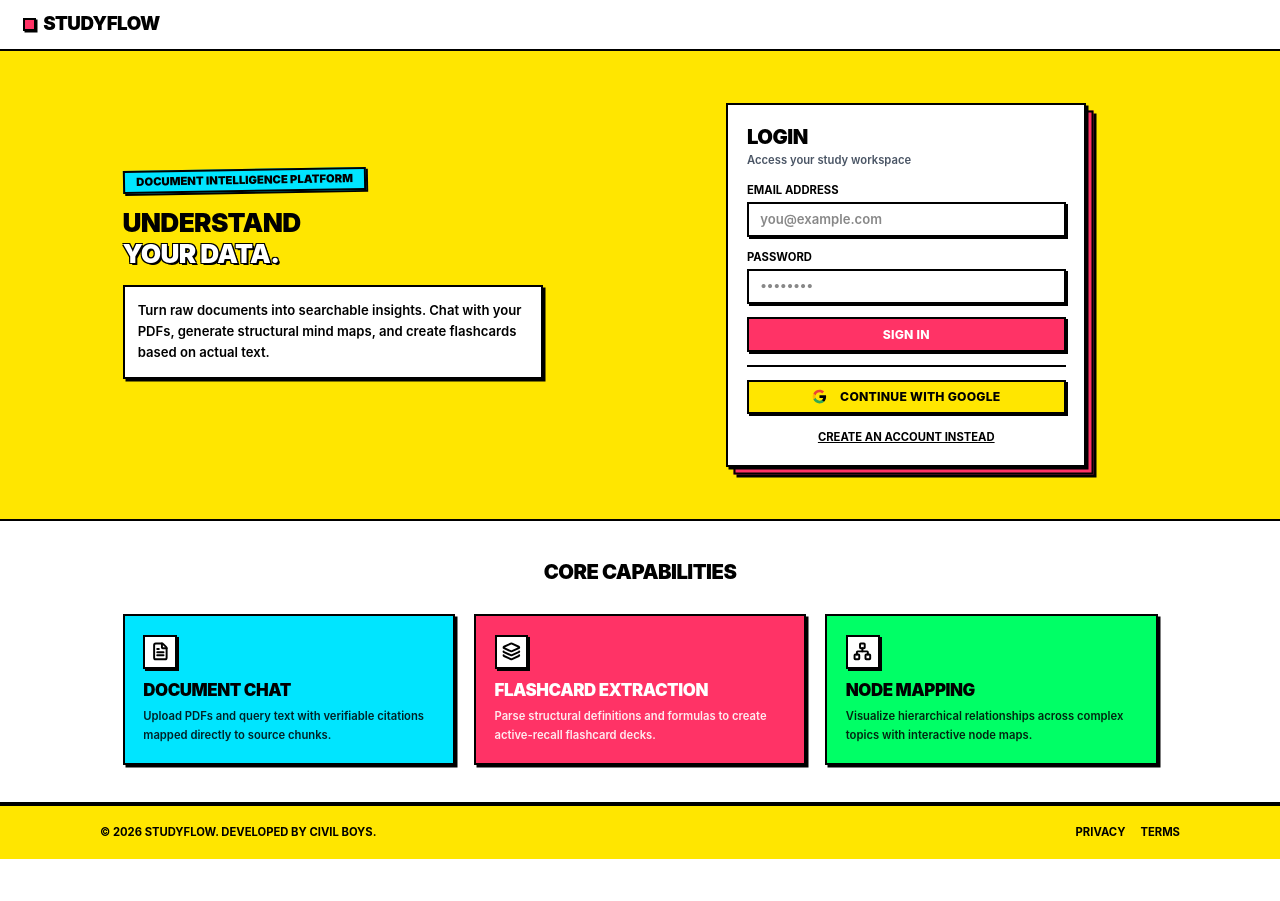
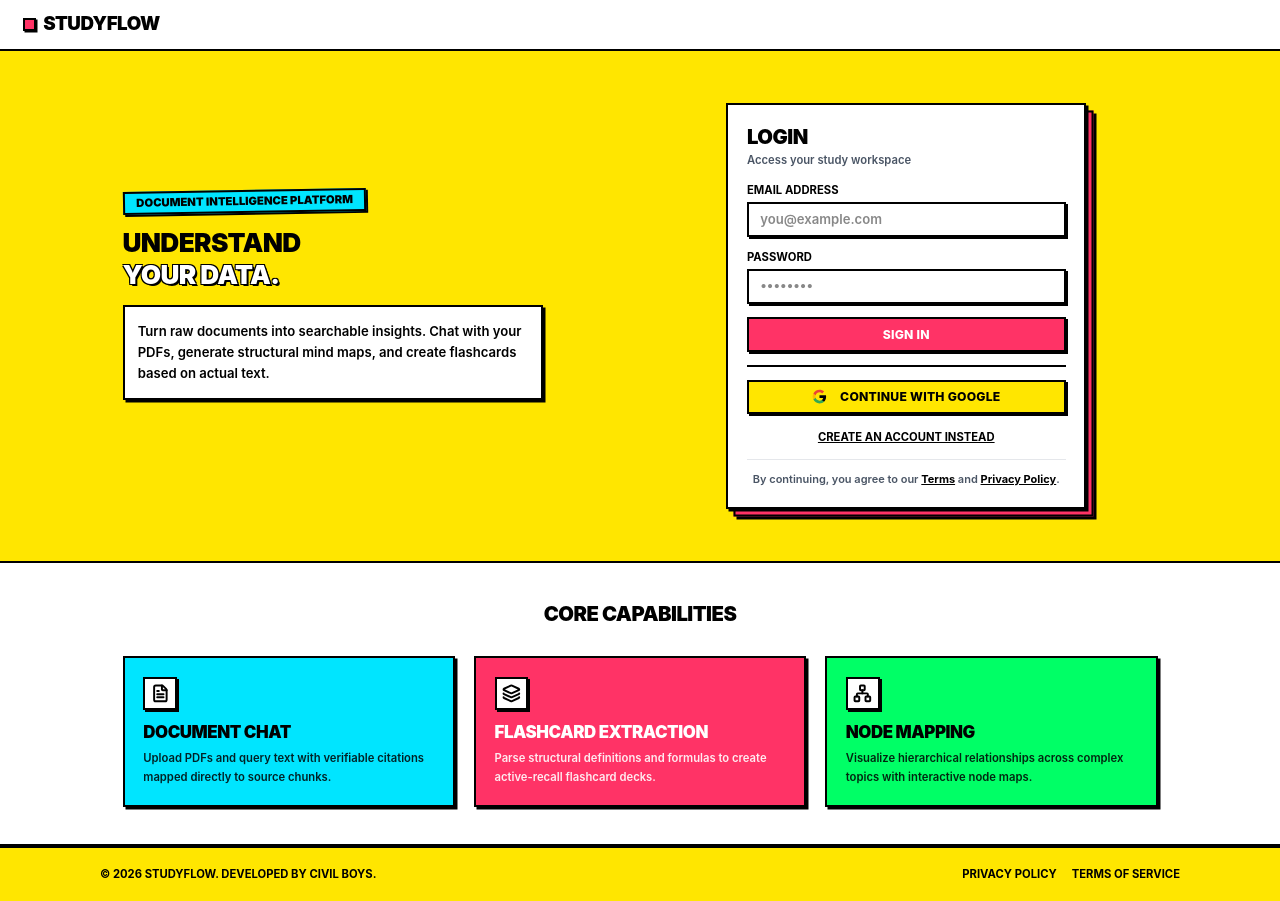
Before and after one commit to chillpill999/studyflow-ai, a Next.js app: page / in a window 1280 px wide. Before the commit the page ends 859 px from the top, so only its background shows below. Built offline with nearby package versions, Linux system fonts and the light colour scheme; no server answers; a web font is replaced by a local one.

Commit message:
feat: integrate privacy policy and terms across landing footer, login modal, and sidebar

```diff
--- a/src/app/page.tsx
+++ b/src/app/page.tsx
@@ -1,6 +1,7 @@
 "use client";
 
 import React, { useEffect } from 'react';
+import Link from 'next/link';
 import { useRouter } from 'next/navigation';
 import { FileText, Layers, Network } from 'lucide-react';
 import { createClient } from '@/lib/supabase';
@@ -104,8 +105,8 @@
             © 2026 StudyFlow. Developed by Civil Boys.
           </div>
           <div className="flex gap-4 font-bold uppercase text-xs">
-            <a href="#" className="hover:underline underline-offset-2">Privacy</a>
-            <a href="#" className="hover:underline underline-offset-2">Terms</a>
+            <Link href="/privacy" className="hover:underline underline-offset-2">Privacy Policy</Link>
+            <Link href="/terms" className="hover:underline underline-offset-2">Terms of Service</Link>
           </div>
         </div>
       </footer>
--- a/src/app/privacy/page.tsx
+++ b/src/app/privacy/page.tsx
@@ -53,9 +53,16 @@
           </section>
 
           <section>
-            <h2 className="text-base sm:text-lg font-black uppercase mb-2">5. Contact Us</h2>
+            <h2 className="text-base sm:text-lg font-black uppercase mb-2">5. Google API User Data Policy Compliance</h2>
             <p>
-              If you have any questions or concerns regarding this policy, please reach out through our project repository or support email.
+              StudyFlow&apos;s use and transfer to any other app of information received from Google APIs will adhere to the <a href="https://developers.google.com/terms/api-services-user-data-policy" target="_blank" rel="noopener noreferrer" className="underline font-bold hover:text-cyan-600">Google API Services User Data Policy</a>, including the Limited Use requirements.
+            </p>
+          </section>
+
+          <section>
+            <h2 className="text-base sm:text-lg font-black uppercase mb-2">6. Contact Us</h2>
+            <p>
+              If you have any questions or concerns regarding this policy, please reach out through our project repository at <a href="https://github.com/chillpill999/studyflow-ai" target="_blank" rel="noopener noreferrer" className="underline font-bold hover:text-cyan-600">github.com/chillpill999/studyflow-ai</a>.
             </p>
           </section>
         </div>
--- a/src/components/LoginForm.tsx
+++ b/src/components/LoginForm.tsx
@@ -1,6 +1,7 @@
 "use client";
 
 import React, { useState } from 'react';
+import Link from 'next/link';
 import { createClient } from '@/lib/supabase';
 import { useRouter } from 'next/navigation';
 
@@ -129,6 +130,18 @@
           {authMode === 'login' ? 'Create an account instead' : 'Already have an account? Sign in'}
         </button>
       </div>
+
+      <div className="mt-3.5 pt-3 border-t border-gray-200 text-center text-[11px] font-semibold text-gray-600">
+        By continuing, you agree to our{' '}
+        <Link href="/terms" className="underline font-bold text-black hover:text-cyan-600">
+          Terms
+        </Link>{' '}
+        and{' '}
+        <Link href="/privacy" className="underline font-bold text-black hover:text-cyan-600">
+          Privacy Policy
+        </Link>
+        .
+      </div>
     </div>
   );
 }
--- a/src/components/Sidebar.tsx
+++ b/src/components/Sidebar.tsx
@@ -167,6 +167,14 @@
               )}
             </div>
           )}
+
+          {(!isCollapsed || isMobileOpen) && (
+            <div className="flex items-center justify-center gap-3 text-[10px] font-bold text-gray-500 pt-2.5 uppercase">
+              <Link href="/privacy" className="hover:text-black underline underline-offset-2">Privacy</Link>
+              <span>•</span>
+              <Link href="/terms" className="hover:text-black underline underline-offset-2">Terms</Link>
+            </div>
+          )}
         </div>
 
         <ProfileModal
```
